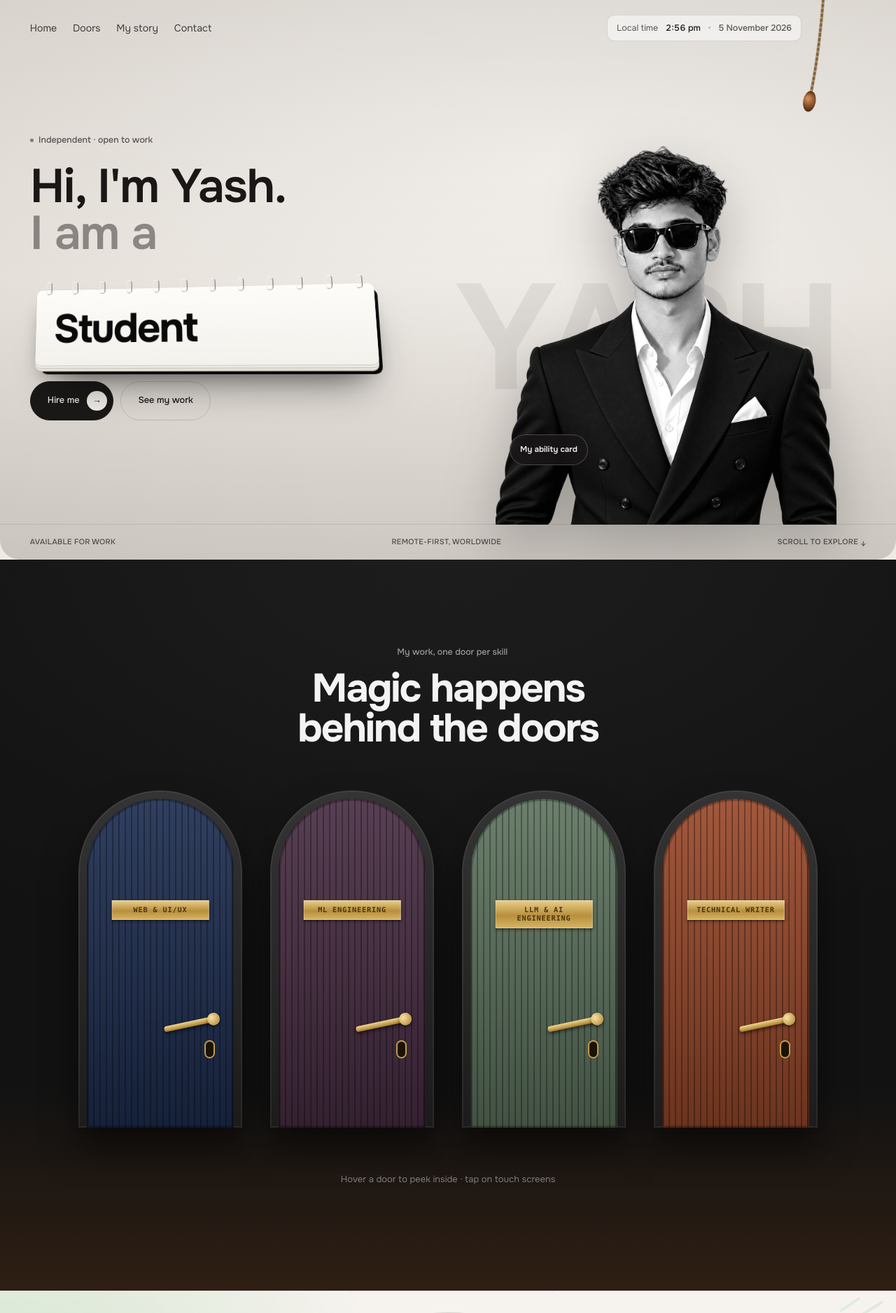
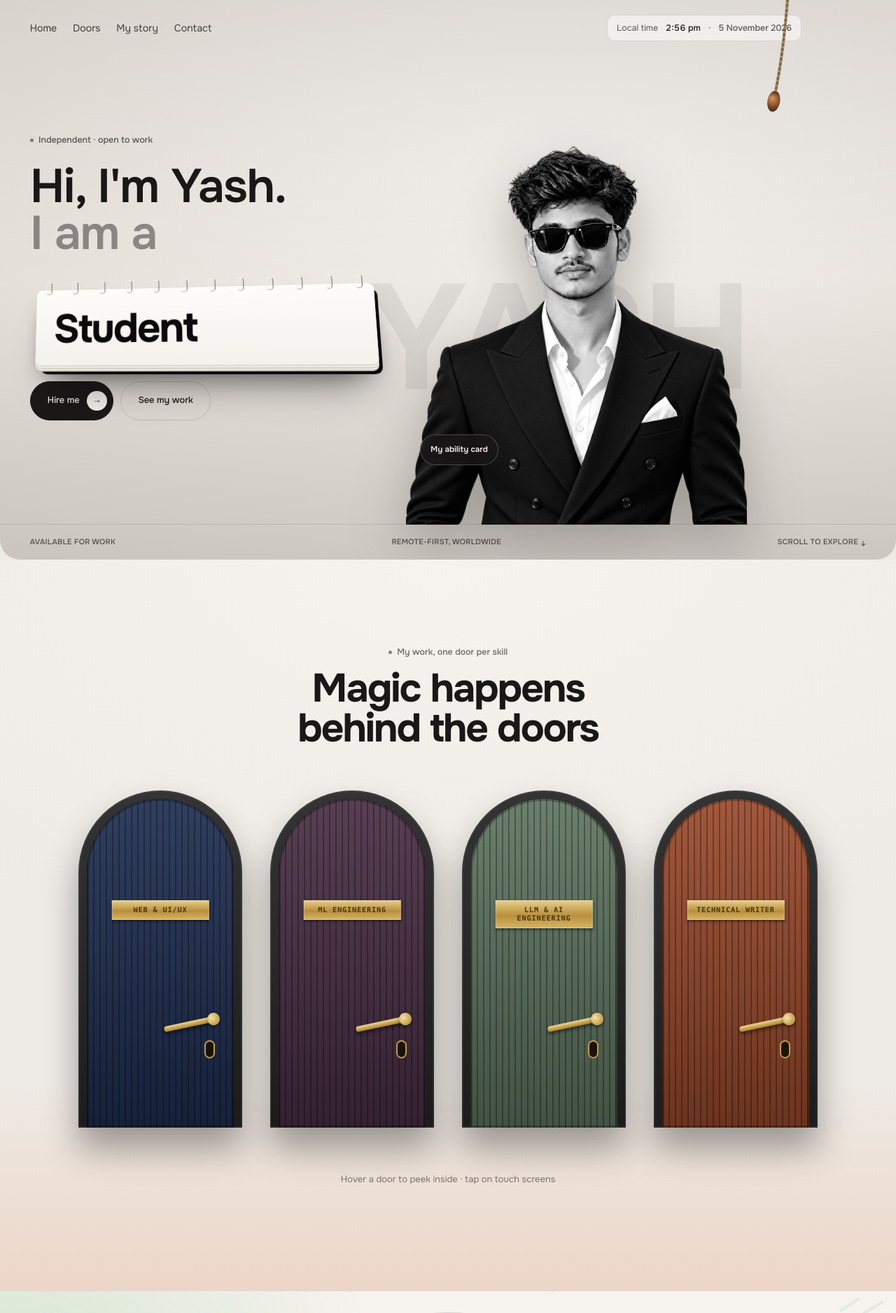
Before and after one commit to Yashcodes07/Portfolio, a React (Vite) app: page / in a window 1280 px wide. Shown: the top 1877 px of the page at 70% size. Built offline with nearby package versions, Linux system fonts and the light colour scheme.

Commit message:
Updated doors.csx

```diff
--- a/src/components/Cord.tsx
+++ b/src/components/Cord.tsx
@@ -115,7 +115,7 @@ export default function Cord({ onToggle, ready = true }: { onToggle: () => void;
   return <canvas ref={cv} className="cord" style={{
         width: 140,
         height: 420,
-        right: "clamp(30px, 5vw, 90px)",
+        right: "clamp(70px, 9vw, 150px)",
         transform: show ? "translateY(0)" : "translateY(-105%)",
         opacity: show ? 1 : 0,
         transition: "transform 1.1s cubic-bezier(0.22, 1.1, 0.36, 1), opacity 0.4s ease",
--- a/src/components/Doors.css
+++ b/src/components/Doors.css
@@ -1,10 +1,46 @@
+.dx {
+  /* light (default) */
+  --dx-bg: radial-gradient(120% 80% at 50% 0%, #f6f3ef 0%, #eeeae5 70%);
+  --dx-fg: #1a1717;
+  --dx-eyebrow: #6b6560;
+  --dx-h2: #1a1717;
+  --dx-glow: rgba(229, 120, 60, 0.18);
+  --dx-frame: linear-gradient(180deg, #343434, #1c1c1c);   /* was light stone */
+  --dx-frame-ring: rgba(255, 255, 255, 0.06);              /* was rgba(0,0,0,.08) */
+  --dx-frame-shadow: rgba(0, 0, 0, 0.35);
+  --dx-open-shadow: rgba(0, 0, 0, 0.35);
+  --dx-title: #1a1717;
+  --dx-kicker: #6f6963;
+  --dx-li: #3a3535;
+  --dx-check-bg: #6f6963;
+  --dx-check-fg: #fff;
+  --dx-hint: #7a746e;
+}
+html[data-mode="dark"] .dx {
+  --dx-bg: radial-gradient(120% 80% at 50% 0%, #1d1d1d 0%, #121212 70%);
+  --dx-fg: #ececec;
+  --dx-eyebrow: #9a9a9a;
+  --dx-h2: #f3f3f3;
+  --dx-glow: rgba(120, 62, 22, 0.28);
+  --dx-frame: linear-gradient(180deg, #343434, #1c1c1c);
+  --dx-frame-ring: rgba(255, 255, 255, 0.06);
+  --dx-frame-shadow: rgba(0, 0, 0, 0.5);
+  --dx-open-shadow: rgba(0, 0, 0, 0.6);
+  --dx-title: #f1f1f1;
+  --dx-kicker: #8d8d8d;
+  --dx-li: #cfcfcf;
+  --dx-check-bg: #8d8d8d;
+  --dx-check-fg: #1a1a1a;
+  --dx-hint: #7c7c7c;
+}
+
 /* ---------- Section ---------- */
 .dx {
   position: relative;
   overflow: hidden;
   padding: 120px 0 150px;
-  background: radial-gradient(120% 80% at 50% 0%, #1d1d1d 0%, #121212 70%);
-  color: #ececec;
+  background: var(--dx-bg);
+  color: var(--dx-fg);
   text-align: center;
 }
 /* warm floor glow */
@@ -13,11 +49,11 @@
   position: absolute;
   inset: auto 0 0 0;
   height: 28%;
-  background: linear-gradient(to bottom, transparent, rgba(120, 62, 22, 0.28));
+  background: linear-gradient(to bottom, transparent, var(--dx-glow));
   pointer-events: none;
 }
-.dx .eyebrow { color: #9a9a9a; }
-.dx .h2 { color: #f3f3f3; margin-bottom: 72px; }
+.dx .eyebrow { color: var(--dx-eyebrow); }
+.dx .h2 { color: var(--dx-h2); margin-bottom: 72px; }
 
 /* ---------- Row ---------- */
 .dx__row {
@@ -62,8 +98,8 @@
   position: absolute;
   inset: -12px -12px 0;
   border-radius: 999px 999px 0 0;
-  background: linear-gradient(180deg, #343434, #1c1c1c);
-  box-shadow: inset 0 0 0 2px rgba(255, 255, 255, 0.06), 0 30px 50px rgba(0, 0, 0, 0.5);
+  background: var(--dx-frame);
+  box-shadow: inset 0 0 0 2px var(--dx-frame-ring), 0 30px 50px var(--dx-frame-shadow);
 }
 
 /* dark room behind the door */
@@ -92,7 +128,7 @@
 }
 .dx-door.is-open .dx-leaf {
   transform: rotateY(-62deg);
-  box-shadow: 14px 0 40px rgba(0, 0, 0, 0.6), inset 0 0 0 3px rgba(0, 0, 0, 0.25);
+  box-shadow: 14px 0 40px var(--dx-open-shadow), inset 0 0 0 3px rgba(0, 0, 0, 0.25);
 }
 
 /* brass nameplate */
@@ -200,21 +236,21 @@
   margin: 0 0 6px;
   font-size: clamp(22px, 2.2vw, 30px);
   font-weight: 600;
-  color: #f1f1f1;
+  color: var(--dx-title);
 }
 .dx-kicker {
   margin: 0 0 18px;
   font: 500 11px / 1.4 ui-monospace, "SF Mono", Menlo, monospace;
   letter-spacing: 0.12em;
   text-transform: uppercase;
-  color: #8d8d8d;
+  color: var(--dx-kicker);
 }
 .dx-info ul { margin: 0; padding: 0; list-style: none; display: grid; gap: 10px; }
 .dx-info li {
   position: relative;
   padding-left: 30px;
   font-size: 14px;
-  color: #cfcfcf;
+  color: var(--dx-li);
 }
 .dx-info li::before {
   content: "✓";
@@ -227,8 +263,8 @@
   place-items: center;
   border-radius: 50%;
   font-size: 11px;
-  color: #1a1a1a;
-  background: #8d8d8d;
+  color: var(--dx-check-fg);
+  background: var(--dx-check-bg);
 }
 
 /* ---------- Zoom into the door on click ---------- */
@@ -243,7 +279,7 @@
   z-index: 1;
   margin-top: 64px;
   font-size: 13px;
-  color: #7c7c7c;
+  color: var(--dx-hint);
 }
 
 /* ---------- Mobile: 2 x 2 grid, info under the door ---------- */
--- a/src/components/Work.ts
+++ b/src/components/Work.ts
@@ -48,6 +48,16 @@ export const WORK: Record<string, Category> = {
         tags: ["React", "SEO", "WhatsApp CTA", "Freelance"],
         shot: "/Work/AS.png",
         link: "https://www.akashsan.in",
+        device: "monitor",
+      },
+      {
+        kicker: "WEBSITE BUILD · FREELANCE",
+        title: "Personal Portfolio",
+        subtitle: "Product designer portfolio",
+        description:
+          "A dark, type-led portfolio with a large display headline, a project list with hover previews and an about section.",
+        tags: ["Design&Build", "Responsive", "Freelance"],
+        shot: "/Work/Pf.png",
         device: "monitor",
       },
     ],
--- a/src/index.css
+++ b/src/index.css
@@ -52,8 +52,9 @@ body.ready .line>span{transform:none}
 .ld__bar{width:min(30vw,14rem);height:2px;background:rgba(232,228,224,.14);overflow:hidden;margin-bottom:.5rem}
 .ld__bar i{display:block;height:100%;background:linear-gradient(90deg,#7C5CD6,#E5412D,#D99A2B);transform-origin:0 50%;transform:scaleX(var(--p))}
 
+
 /* cord */
-.cord{position:fixed;top:0;right:0;z-index:70;pointer-events:none}
+.cord{position:fixed;top:0;right:0em;z-index:70;pointer-events:none}
 
 /* header */
 .hdr{position:fixed;inset-inline:0;top:0;z-index:50;transition:background .35s,box-shadow .35s}
@@ -66,13 +67,13 @@ body.ready .line>span{transform:none}
 .clock__time{font-weight:500;color:var(--fg)}.clock__sep{opacity:.4}.clock__date{font-weight:500}
 
 /* hero */
-.hero{position:relative;isolation:isolate;overflow:hidden;min-height:100svh;display:flex;flex-direction:column;border-radius:0 0 2rem 2rem;
+.hero{--fig-right:15rem;position:relative;isolation:isolate;overflow:hidden;min-height:100svh;display:flex;flex-direction:column;border-radius:0 0 2rem 2rem;
  background:radial-gradient(120% 90% at 62% 30%,#F4F1ED 0%,#E7E2DC 48%,#D9D3CC 100%)}
 html[data-mode="dark"] .hero{background:radial-gradient(120% 90% at 62% 30%,#2A2525 0%,#1F1C1C 48%,#141212 100%)}
 .hero__vig{position:absolute;inset:0;z-index:0;pointer-events:none;background:linear-gradient(to bottom,rgba(0,0,0,.05),transparent,rgba(0,0,0,.08))}
-.hero__wm{position:absolute;right:6rem;bottom:26%;z-index:1;font-size:15rem;font-weight:700;letter-spacing:-.04em;line-height:1;color:rgba(var(--fg-rgb),.07);user-select:none}
+.hero__wm{position:absolute;right:var(--fig-right);bottom:26%;z-index:1;font-size:15rem;font-weight:700;letter-spacing:-.04em;line-height:1;color:rgba(var(--fg-rgb),.07);user-select:none}
 .hero__stage{position:absolute;inset:0;z-index:2;pointer-events:none}
-.fig{position:absolute;bottom:3.5rem;right:6rem;height:min(76svh,56rem);aspect-ratio:4/5;pointer-events:auto;cursor:pointer;opacity:0;transform:translateY(2.5rem);transition:opacity 1.1s var(--e-soft) .2s,transform 1.3s var(--e-soft) .2s}
+.fig{position:absolute;bottom:3.5rem;right:var(--fig-right);height:min(76svh,56rem);aspect-ratio:4/5;pointer-events:auto;cursor:pointer;opacity:0;transform:translateY(2.5rem);transition:opacity 1.1s var(--e-soft) .2s,transform 1.3s var(--e-soft) .2s}
 body.ready .fig{opacity:1;transform:none}
 .fig img{position:absolute;inset:0;width:100%;height:100%;object-fit:contain;object-position:50% 100%;filter:drop-shadow(0 30px 40px rgba(0,0,0,.25))}
 .fig__card{position:absolute;left:4%;bottom:14%;min-height:44px;padding:0 1rem;border-radius:999px;border:1px solid rgba(255,255,255,.22);background:rgba(26,24,24,.78);backdrop-filter:blur(8px);color:#F3EEEC;font-weight:600;font-size:.8125rem;transition:transform .35s var(--e-soft)}
```
Also changed, not shown: public/Work/Pf.png (added), 1 other file (tests, documents, lock files or other folders).
